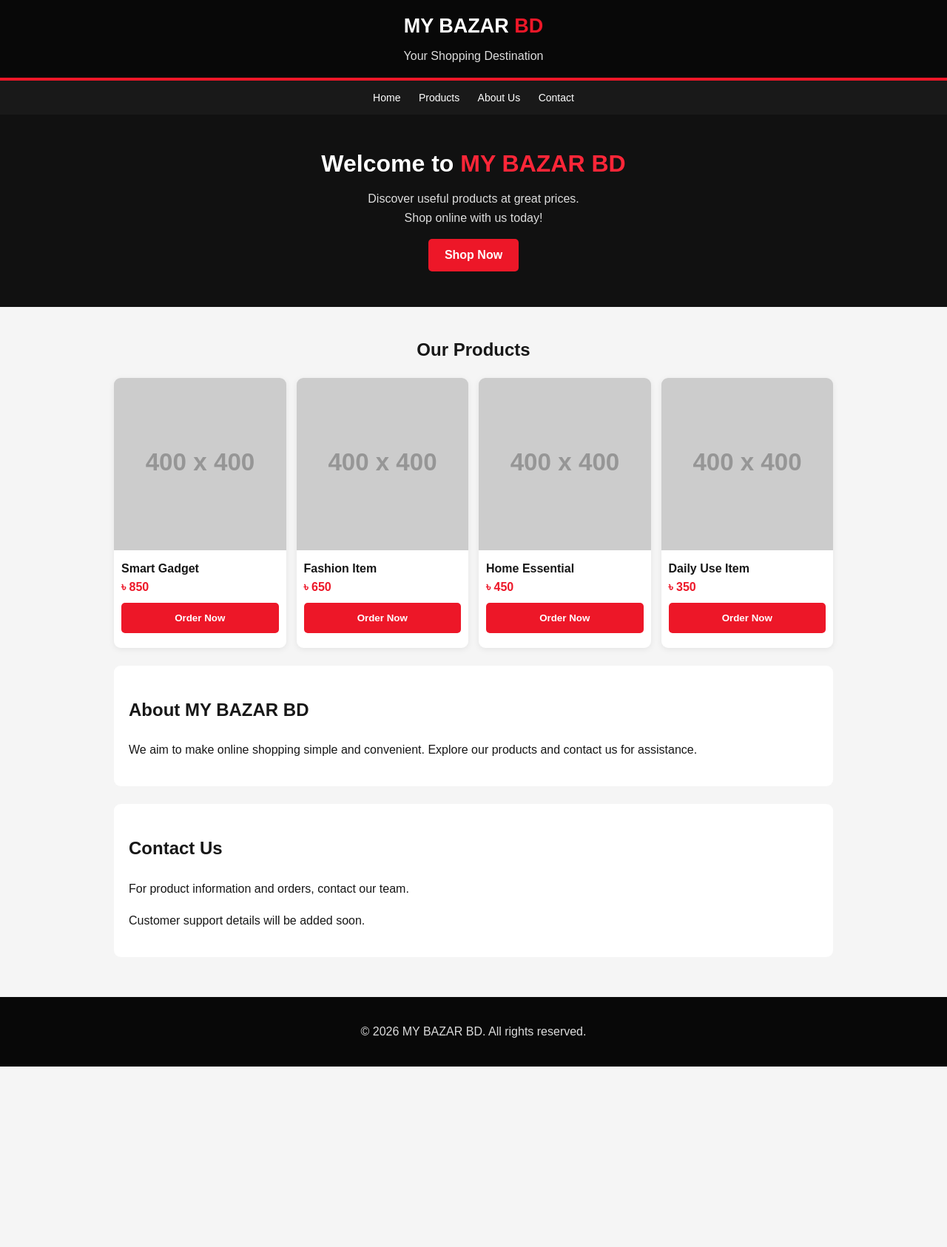
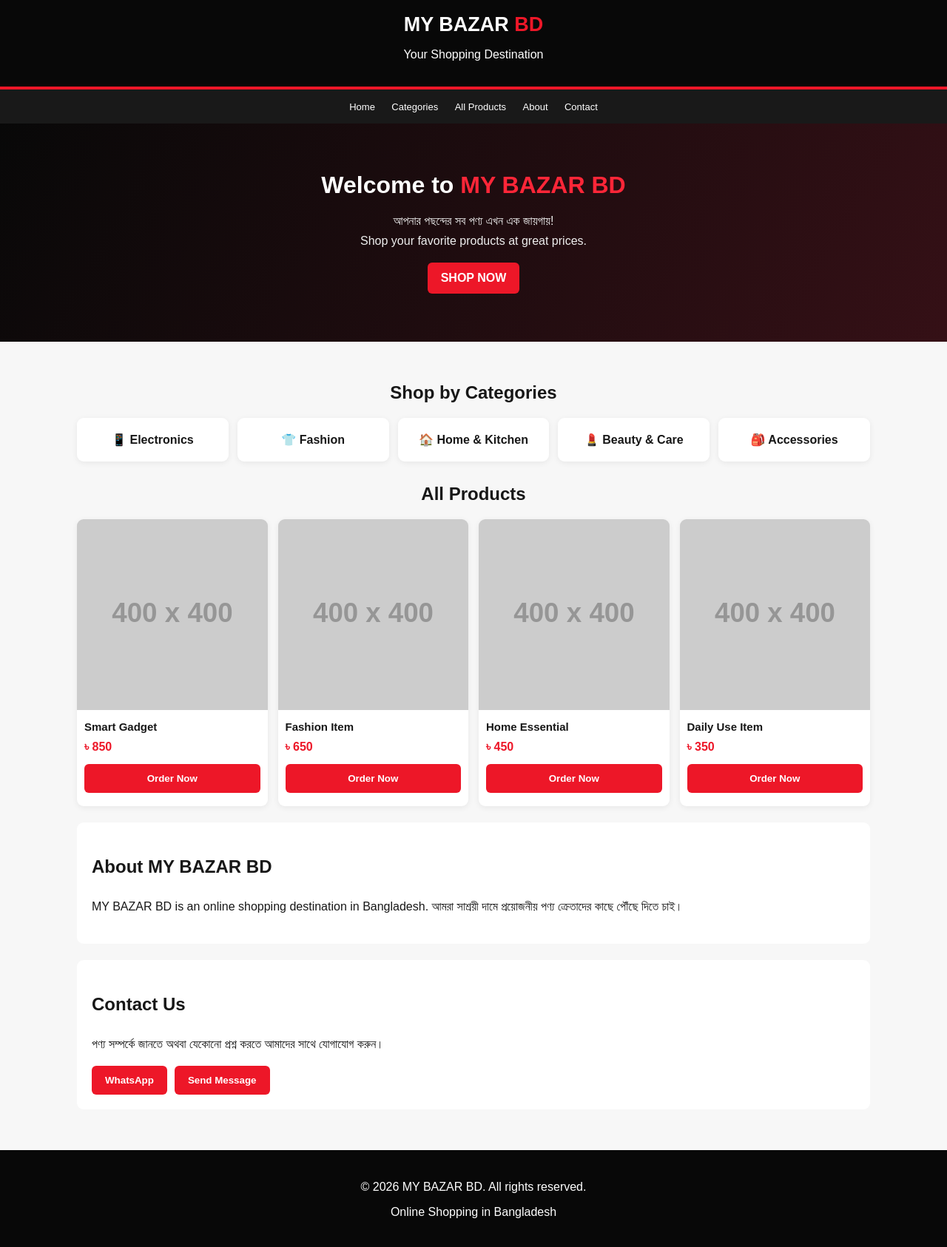
Before and after one commit to fiverac500-del/my-dropshipping-store, a plain HTML site: page index.html in a window 1280 px wide. Shown: the whole page at 74% size. Before the commit the page ends 1442 px from the top, so only its background shows below. Drawn offline with Linux system fonts and the light colour scheme; placeholder pictures from the web are drawn by us.

Commit message:
Revise index.html for layout and navigation enhancements
Updated the HTML structure and styling for better layout and responsiveness. Added new sections for categories and improved navigation links.

```diff
--- a/index.html
+++ b/index.html
@@ -1,102 +1,48 @@
 
 <!DOCTYPE html>
-<html lang="en">
+<html lang="bn">
 <head>
 <meta charset="UTF-8">
 <meta name="viewport" content="width=device-width, initial-scale=1.0">
-  <title>MY BAZAR BD</title>
+<title>MY BAZAR BD | Online Shopping</title>
 <style>
-    * { box-sizing: border-box; }
-    body {
-      margin: 0;
-      font-family: Arial, sans-serif;
-      background: #f5f5f5;
-      color: #171717;
-    }
-    header {
-      background: #080808;
-      color: white;
-      padding: 20px 16px;
-      text-align: center;
-      border-bottom: 4px solid #ed1728;
-    }
-    header h1 { margin: 0; font-size: 27px; }
-    header h1 span { color: #ed1728; }
-    header p { color: #ddd; margin-bottom: 0; }
-    nav {
-      background: #191919;
-      padding: 14px;
-      text-align: center;
-    }
-    nav a {
-      color: white;
-      text-decoration: none;
-      margin: 0 10px;
-      font-size: 14px;
-    }
-    .hero {
-      background: #111;
-      color: white;
-      padding: 48px 20px;
-      text-align: center;
-    }
-    .hero h2 { font-size: 32px; margin: 0 0 12px; }
-    .hero span { color: #ff2638; }
-    .hero p { line-height: 1.6; color: #ddd; }
-    .btn {
-      display: inline-block;
-      background: #ed1728;
-      color: white;
-      border: 0;
-      padding: 13px 22px;
-      border-radius: 5px;
-      text-decoration: none;
-      font-weight: bold;
-      cursor: pointer;
-    }
-    main { padding: 24px 14px; max-width: 1000px; margin: auto; }
-    .section-title { text-align: center; margin-bottom: 24px; }
-    .products {
-      display: grid;
-      grid-template-columns: repeat(2, minmax(0, 1fr));
-      gap: 14px;
-    }
-    .product {
-      background: white;
-      border-radius: 9px;
-      overflow: hidden;
-      box-shadow: 0 2px 9px #00000012;
-      padding-bottom: 15px;
-    }
-    .product img {
-      width: 100%;
-      aspect-ratio: 1 / 1;
-      object-fit: cover;
-      background: #eee;
-    }
-    .product h3 { font-size: 16px; margin: 12px 10px 7px; }
-    .product p { margin: 7px 10px; color: #ed1728; font-weight: bold; }
-    .product button { margin: 5px 10px; width: calc(100% - 20px); }
-    .info {
-      background: white;
-      margin-top: 24px;
-      padding: 20px;
-      border-radius: 9px;
-      line-height: 1.7;
-    }
-    footer {
-      background: #080808;
-      color: #ddd;
-      text-align: center;
-      padding: 22px 10px;
-      margin-top: 30px;
-    }
-    @media (min-width: 650px) {
-      .products { grid-template-columns: repeat(4, minmax(0, 1fr)); }
+*{box-sizing:border-box}
+body{margin:0;font-family:Arial,sans-serif;background:#f7f7f7;color:#171717}
+header{background:#080808;color:white;padding:18px;text-align:center;border-bottom:4px solid #ed1728}
+header h1{margin:0;font-size:27px}
+header span{color:#ed1728}
+nav{background:#191919;padding:14px;text-align:center;position:sticky;top:0;z-index:5}
+nav a{color:white;text-decoration:none;margin:0 9px;font-size:13px}
+.hero{background:linear-gradient(120deg,#080808,#351016);color:white;text-align:center;padding:65px 18px}
+.hero h2{font-size:32px;margin:0 0 12px}
+.hero span{color:#ff2638}
+.hero p{line-height:1.7;color:#eee}
+.btn{display:inline-block;background:#ed1728;color:white;border:0;padding:12px 18px;border-radius:6px;text-decoration:none;font-weight:bold;cursor:pointer}
+main{max-width:1100px;margin:auto;padding:25px 14px}
+h2.section{text-align:center;margin:30px 0 20px}
+.categories{display:grid;grid-template-columns:repeat(2,1fr);gap:12px}
+.category{background:#fff;padding:20px;text-align:center;border-radius:9px;font-weight:bold;box-shadow:0 2px 8px #0001}
+.products{display:grid;grid-template-columns:repeat(2,minmax(0,1fr));gap:14px}
+.product{background:white;border-radius:9px;overflow:hidden;box-shadow:0 2px 9px #0001;padding-bottom:14px}
+.product img{width:100%;aspect-ratio:1;object-fit:cover;background:#eee}
+.product h3{font-size:15px;margin:10px}
+.price{color:#ed1728;font-weight:bold;margin:10px}
+.product button{width:calc(100% - 20px);margin:4px 10px}
+.info{background:white;padding:20px;border-radius:9px;margin-top:22px;line-height:1.7}
+footer{background:#080808;color:white;text-align:center;padding:25px;margin-top:30px}
+.modal{display:none;position:fixed;inset:0;background:#0009;z-index:20;align-items:center;justify-content:center;padding:15px}
+.modal-content{background:white;padding:22px;border-radius:12px;width:100%;max-width:420px;max-height:90vh;overflow:auto}
+.modal input,.modal textarea,.modal select{width:100%;padding:12px;margin:7px 0;border:1px solid #ccc;border-radius:6px}
+.close{float:right;border:0;background:#eee;padding:8px;border-radius:5px}
+.contact-buttons{display:flex;gap:10px;flex-wrap:wrap}
+@media(min-width:650px){
+.products{grid-template-columns:repeat(4,minmax(0,1fr))}
+.categories{grid-template-columns:repeat(5,1fr)}
 }
 </style>
 </head>
 <body>
+
 <header>
 <h1>MY BAZAR <span>BD</span></h1>
 <p>Your Shopping Destination</p>
@@ -104,70 +50,158 @@
 
 <nav>
 <a href="#">Home</a>
-    <a href="#products">Products</a>
-    <a href="#about">About Us</a>
+<a href="#categories">Categories</a>
+<a href="#products">All Products</a>
+<a href="#about">About</a>
 <a href="#contact">Contact</a>
 </nav>
 
 <section class="hero">
 <h2>Welcome to <span>MY BAZAR BD</span></h2>
-    <p>Discover useful products at great prices.<br>
-    Shop online with us today!</p>
-    <a class="btn" href="#products">Shop Now</a>
+<p>আপনার পছন্দের সব পণ্য এখন এক জায়গায়!<br>
+Shop your favorite products at great prices.</p>
+<a class="btn" href="#products">SHOP NOW</a>
 </section>
 
 <main>
-    <h2 class="section-title" id="products">Our Products</h2>
+<h2 class="section" id="categories">Shop by Categories</h2>
+<div class="categories">
+<div class="category">📱 Electronics</div>
+<div class="category">👕 Fashion</div>
+<div class="category">🏠 Home & Kitchen</div>
+<div class="category">💄 Beauty & Care</div>
+<div class="category">🎒 Accessories</div>
+</div>
+
+<h2 class="section" id="products">All Products</h2>
 <div class="products">
+
 <article class="product">
-        <img src="https://placehold.co/400x400/f1f1f1/222?text=Product+1" alt="Product 1">
+<img src="https://placehold.co/400x400?text=Product+1" alt="Smart Gadget">
 <h3>Smart Gadget</h3>
-        <p>৳ 850</p>
-        <button class="btn" onclick="order('Smart Gadget',850)">Order Now</button>
+<p class="price">৳ 850</p>
+<button class="btn" onclick="openOrder('Smart Gadget',850)">Order Now</button>
 </article>
+
 <article class="product">
-        <img src="https://placehold.co/400x400/f1f1f1/222?text=Product+2" alt="Product 2">
+<img src="https://placehold.co/400x400?text=Product+2" alt="Fashion Item">
 <h3>Fashion Item</h3>
-        <p>৳ 650</p>
-        <button class="btn" onclick="order('Fashion Item',650)">Order Now</button>
+<p class="price">৳ 650</p>
+<button class="btn" onclick="openOrder('Fashion Item',650)">Order Now</button>
 </article>
+
 <article class="product">
-        <img src="https://placehold.co/400x400/f1f1f1/222?text=Product+3" alt="Product 3">
+<img src="https://placehold.co/400x400?text=Product+3" alt="Home Essential">
 <h3>Home Essential</h3>
-        <p>৳ 450</p>
-        <button class="btn" onclick="order('Home Essential',450)">Order Now</button>
+<p class="price">৳ 450</p>
+<button class="btn" onclick="openOrder('Home Essential',450)">Order Now</button>
 </article>
+
 <article class="product">
-        <img src="https://placehold.co/400x400/f1f1f1/222?text=Product+4" alt="Product 4">
+<img src="https://placehold.co/400x400?text=Product+4" alt="Daily Use Item">
 <h3>Daily Use Item</h3>
-        <p>৳ 350</p>
-        <button class="btn" onclick="order('Daily Use Item',350)">Order Now</button>
+<p class="price">৳ 350</p>
+<button class="btn" onclick="openOrder('Daily Use Item',350)">Order Now</button>
 </article>
+
 </div>
 
 <section class="info" id="about">
 <h2>About MY BAZAR BD</h2>
-      <p>We aim to make online shopping simple and convenient.
-      Explore our products and contact us for assistance.</p>
+<p>MY BAZAR BD is an online shopping destination in Bangladesh. আমরা সাশ্রয়ী দামে প্রয়োজনীয় পণ্য ক্রেতাদের কাছে পৌঁছে দিতে চাই।</p>
 </section>
 
 <section class="info" id="contact">
 <h2>Contact Us</h2>
-      <p>For product information and orders, contact our team.</p>
-      <p>Customer support details will be added soon.</p>
+<p>পণ্য সম্পর্কে জানতে অথবা যেকোনো প্রশ্ন করতে আমাদের সাথে যোগাযোগ করুন।</p>
+<div class="contact-buttons">
+<button class="btn" onclick="contactWhatsApp()">WhatsApp</button>
+<button class="btn" onclick="openContact()">Send Message</button>
+</div>
 </section>
 </main>
 
 <footer>
 <p>© 2026 MY BAZAR BD. All rights reserved.</p>
+<p>Online Shopping in Bangladesh</p>
 </footer>
 
+<div class="modal" id="orderModal">
+<div class="modal-content">
+<button class="close" onclick="closeModal('orderModal')">✕</button>
+<h2>Place Your Order</h2>
+<form id="orderForm">
+<input id="productName" readonly>
+<input id="productPrice" readonly>
+<input id="customerName" placeholder="আপনার নাম" required>
+<input id="customerPhone" type="tel" placeholder="মোবাইল নম্বর" required>
+<textarea id="customerAddress" placeholder="সম্পূর্ণ ডেলিভারি ঠিকানা" required></textarea>
+<input id="quantity" type="number" min="1" value="1" placeholder="Quantity" required>
+<input id="sizeColor" placeholder="Size / Color (যদি থাকে)">
+<button class="btn" type="submit" style="width:100%">Submit Order on WhatsApp</button>
+</form>
+</div>
+</div>
+
+<div class="modal" id="contactModal">
+<div class="modal-content">
+<button class="close" onclick="closeModal('contactModal')">✕</button>
+<h2>Contact MY BAZAR BD</h2>
+<form id="contactForm">
+<input id="contactName" placeholder="আপনার নাম" required>
+<input id="contactPhone" placeholder="মোবাইল নম্বর">
+<textarea id="contactMessage" placeholder="আপনার প্রশ্ন বা মেসেজ লিখুন" required></textarea>
+<button class="btn" type="submit" style="width:100%">Send Message on WhatsApp</button>
+</form>
+</div>
+</div>
+
 <script>
-    function order(name, price) {
-      const message = "I want to order " + name +
-        " for ৳" + price + ".";
-      alert(message + " Please contact the store to complete your order.");
+// এখানে নিজের WhatsApp নম্বর বসাবে: 8801XXXXXXXXX
+const STORE_WHATSAPP = "8801XXXXXXXXX";
+
+function sendWhatsApp(message){
+if(STORE_WHATSAPP === "8801XXXXXXXXX"){
+alert("প্রথমে কোডে তোমার WhatsApp নম্বর বসাতে হবে।");
+return;
 }
+window.open("https://wa.me/"+STORE_WHATSAPP+"?text="+encodeURIComponent(message),"_blank");
+}
+
+function openOrder(name,price){
+document.getElementById("productName").value="Product: "+name;
+document.getElementById("productPrice").value="Price: ৳"+price;
+document.getElementById("orderModal").style.display="flex";
+}
+function openContact(){
+document.getElementById("contactModal").style.display="flex";
+}
+function closeModal(id){
+document.getElementById(id).style.display="none";
+}
+function contactWhatsApp(){
+sendWhatsApp("Hello MY BAZAR BD! I want to know about your products.");
+}
+document.getElementById("orderForm").addEventListener("submit",function(e){
+e.preventDefault();
+const msg="NEW ORDER - MY BAZAR BD\n"+
+"Product: "+document.getElementById("productName").value+"\n"+
+document.getElementById("productPrice").value+"\n"+
+"Name: "+document.getElementById("customerName").value+"\n"+
+"Phone: "+document.getElementById("customerPhone").value+"\n"+
+"Address: "+document.getElementById("customerAddress").value+"\n"+
+"Quantity: "+document.getElementById("quantity").value+"\n"+
+"Size/Color: "+document.getElementById("sizeColor").value;
+sendWhatsApp(msg);
+});
+document.getElementById("contactForm").addEventListener("submit",function(e){
+e.preventDefault();
+const msg="MY BAZAR BD CUSTOMER MESSAGE\n"+
+"Name: "+document.getElementById("contactName").value+"\n"+
+"Phone: "+document.getElementById("contactPhone").value+"\n"+
+"Message: "+document.getElementById("contactMessage").value;
+sendWhatsApp(msg);
+});
 </script>
 </body>
 </html>
```
Lines whose indentation alone changed are shown as unchanged.
